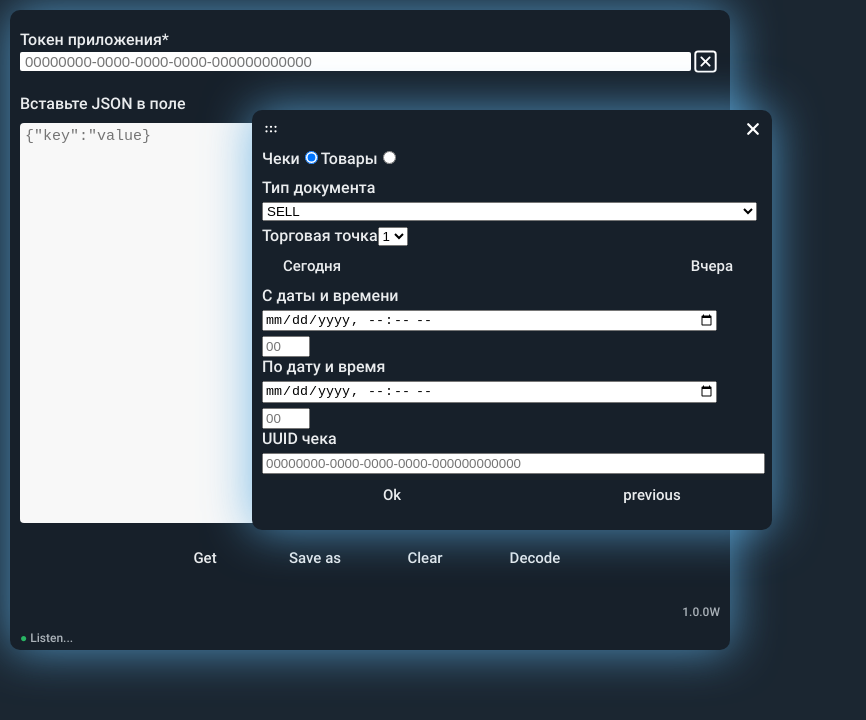
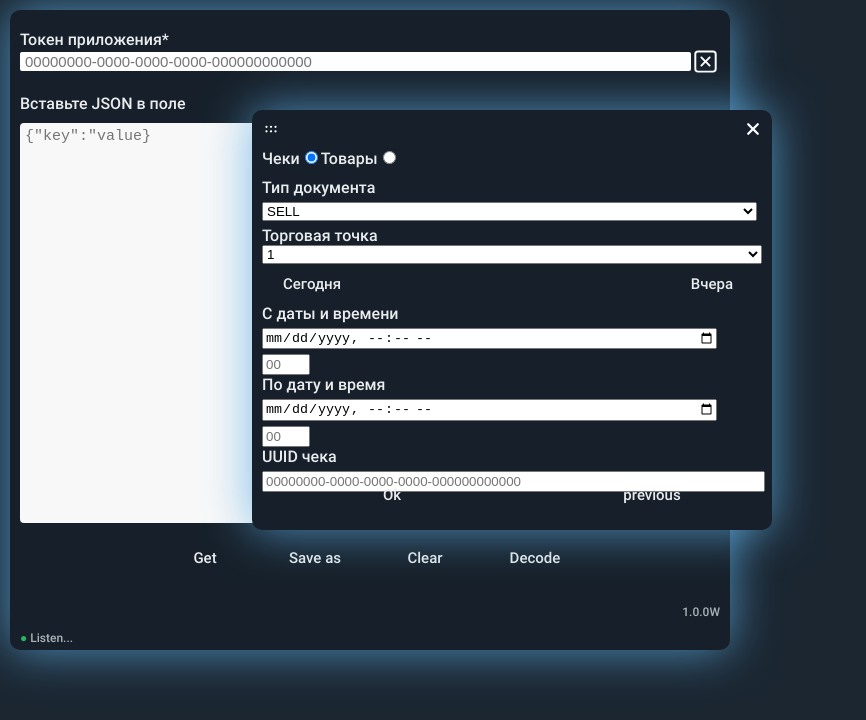
Before and after one commit to FirstEncounter3/GR3, a React app: page / in a window 1280 px wide. Both pictures are taken after a click on the button "Get". Shown: the top 720 px of the page, without its empty margins (0-866 px from the left). Built offline with nearby package versions, Linux system fonts and the light colour scheme.

Commit message:
add some styles

```diff
--- a/src/components/ModalStoreSelector/ModalStoreSelector.css
+++ b/src/components/ModalStoreSelector/ModalStoreSelector.css
@@ -0,0 +1,4 @@
+.store-choice-wrapper {
+    display: flex;
+    flex-direction: column;
+}
```
